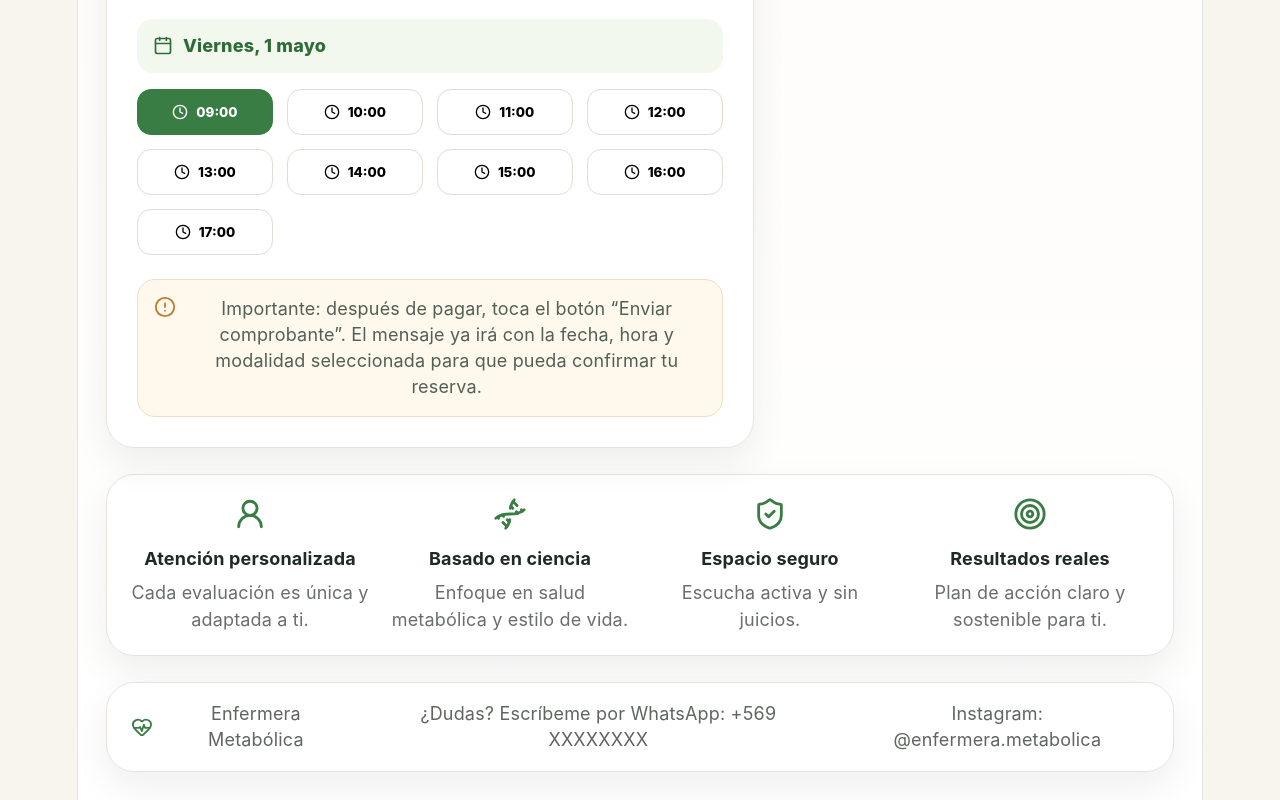
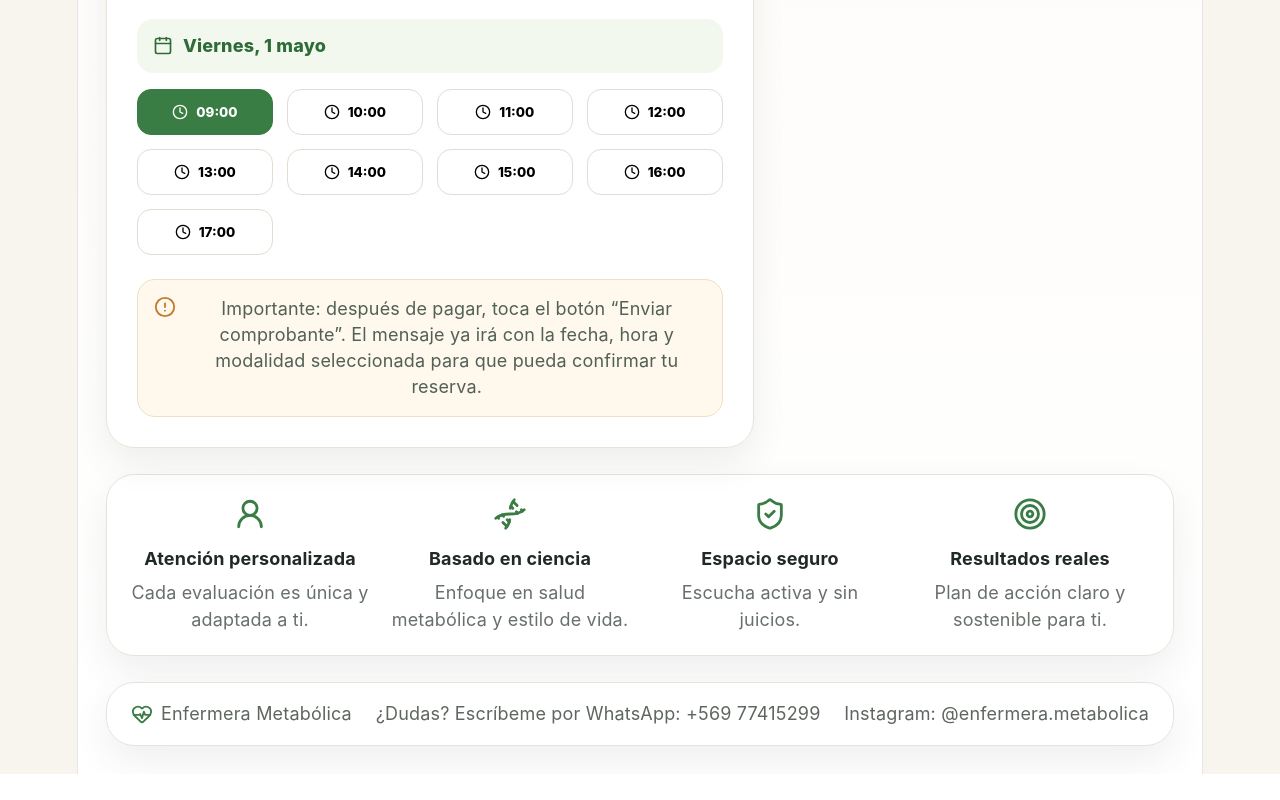
Before and after one commit to darling-rr/agenda-enfermera-metabolica, a React (Vite) app: page / in a window 1280 px wide. Shown: the part 1554-2354 px from the top of the page. After the commit the page ends 2328 px from the top, so only its background shows below. Built offline with nearby package versions, Linux system fonts and the light colour scheme.

Commit message:
actualizo celular

```diff
--- a/src/App.jsx
+++ b/src/App.jsx
@@ -301,7 +301,7 @@ function App() {
 
       <footer>
         <div><HeartPulse size={22} /> Enfermera Metabólica</div>
-        <div>¿Dudas? Escríbeme por WhatsApp: +569 XXXXXXXX</div>
+        <div>¿Dudas? Escríbeme por WhatsApp: +569 77415299</div>
         <div>Instagram: @enfermera.metabolica</div>
       </footer>
     </main>
```
